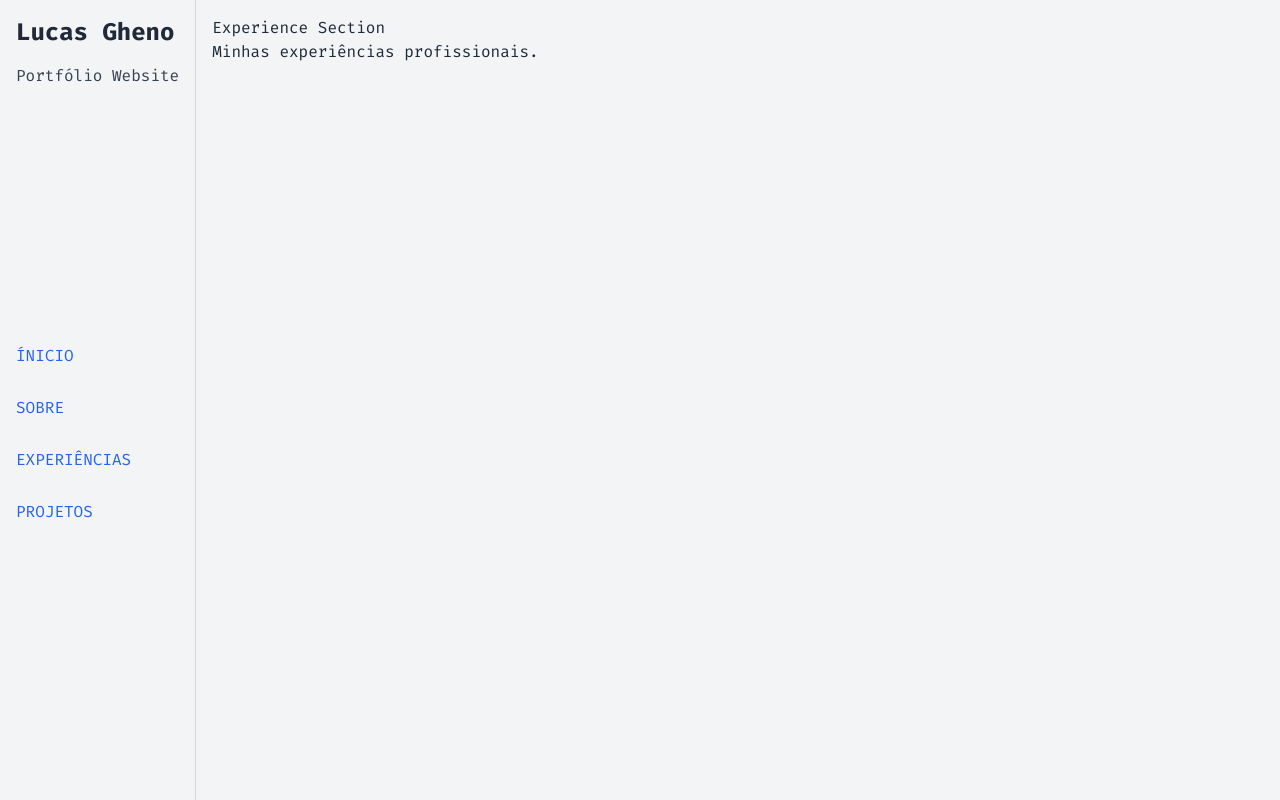
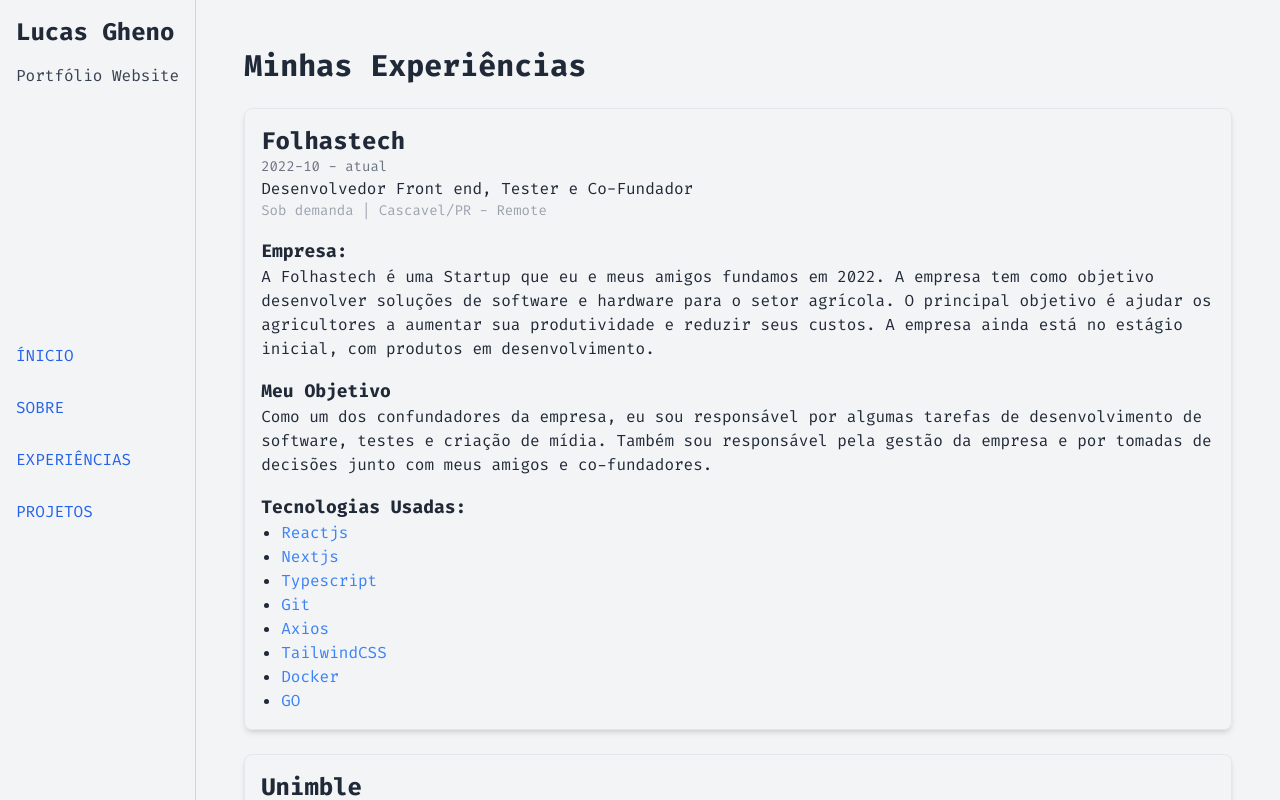
Before and after one commit to ghenosec/gheno.txt, a Next.js app: page /resume in a window 1280 px wide. Both pictures are taken after a click on the button "EXPERIÊNCIAS". Shown: the top 800 px of the page. Built offline with nearby package versions, Linux system fonts and the light colour scheme.

Commit message:
chore: created page with my experiences

```diff
--- a/src/app/pages/Experience.tsx
+++ b/src/app/pages/Experience.tsx
@@ -1,8 +1,112 @@
-const Experience = () => (
-    <div>
-      <h1>Experience Section</h1>
-      <p>Minhas experiências profissionais.</p>
+import React from "react";
+
+const ExperiencePage: React.FC = () => {
+  const experiences = [
+    {
+      title: "Folhastech",
+      start: "2022-10",
+      end: "atual",
+      jobTitle: "Desenvolvedor Front end, Tester e Co-Fundador",
+      jobType: "Sob demanda",
+      jobLocation: "Cascavel/PR - Remote",
+      companyDescription: `
+        A Folhastech é uma Startup que eu e meus amigos fundamos em 2022.
+        A empresa tem como objetivo desenvolver soluções de software e hardware
+        para o setor agrícola. O principal objetivo é ajudar os agricultores a
+        aumentar sua produtividade e reduzir seus custos. A empresa ainda está
+        no estágio inicial, com produtos em desenvolvimento.
+      `,
+      roleDescription: `
+        Como um dos confundadores da empresa, eu sou responsável por algumas
+        tarefas de desenvolvimento de software, testes e criação de mídia.
+        Também sou responsável pela gestão da empresa e por tomadas de decisões
+        junto com meus amigos e co-fundadores.
+      `,
+      technologies: [
+        { name: "Reactjs", link: "https://react.dev/" },
+        { name: "Nextjs", link: "https://nextjs.org/" },
+        { name: "Typescript", link: "https://www.typescriptlang.org/" },
+        { name: "Git", link: "https://git-scm.com/" },
+        { name: "Axios", link: "https://axios-http.com/docs/intro" },
+        { name: "TailwindCSS", link: "https://tailwindcss.com/" },
+        { name: "Docker", link: "https://www.docker.com/" },
+        { name: "GO", link: "https://go.dev/" },
+      ],
+    },
+    {
+      title: "Unimble",
+      start: "2023-05",
+      end: "2023-11",
+      jobTitle: "Estagiário em Desenvolvimento de Produto",
+      jobType: "Estágio",
+      jobLocation: "Cascavel/PR - Híbrido",
+      companyDescription: `
+        A Unimble é uma empresa especializada em gestão estratégica, que ajuda empresas
+        a otimizar processos e aumentar a produtividade. Utilizando metodologias como OKRs,
+        oferece acompanhamento de resultados, serviços de planejamento e melhoria contínua de processos.
+      `,
+      roleDescription: `
+        Como estagiário, eu desenvolvia produtos centrados no usuário, unindo design, prototipagem e documentação técnica.
+        Prestava suporte técnicos aos usuários, realizava testes de usabilidade, preparava o ambiente e a garantia de qualidade.
+      `,
+      technologies: [
+        { name: "Javascript", link: "https://www.javascript.com/" },
+        { name: "HTML", link: "https://html.com/" },
+        { name: "Css", link: "https://developer.mozilla.org/pt-BR/docs/Web/CSS" },
+      ],
+    },
+  ];
+
+  return (
+    <div className="p-8">
+      <h1 className="text-3xl font-bold mb-6">Minhas Experiências</h1>
+      {experiences.map((experience, index) => (
+        <div
+          key={index}
+          className="flex flex-col gap-4 p-4 border rounded-lg shadow-md mb-6"
+        >
+          <header>
+            <h2 className="text-2xl font-bold">{experience.title}</h2>
+            <p className="text-sm text-gray-500">
+              {`${experience.start} - ${experience.end}`}
+            </p>
+            <p className="text-md">{experience.jobTitle}</p>
+            <p className="text-sm text-gray-400">
+              {`${experience.jobType} | ${experience.jobLocation}`}
+            </p>
+          </header>
+
+          <section>
+            <h3 className="text-lg font-semibold">Empresa:</h3>
+            <p>{experience.companyDescription}</p>
+          </section>
+
+          <section>
+            <h3 className="text-lg font-semibold">Meu Objetivo</h3>
+            <p>{experience.roleDescription}</p>
+          </section>
+
+          <section>
+            <h3 className="text-lg font-semibold">Tecnologias Usadas:</h3>
+            <ul className="list-disc ml-5">
+              {experience.technologies.map((tech) => (
+                <li key={tech.name}>
+                  <a
+                    href={tech.link}
+                    target="_blank"
+                    rel="noopener noreferrer"
+                    className="text-blue-500 hover:text-blue-700 transition-colors duration-300"
+                  >
+                    {tech.name}
+                  </a>
+                </li>
+              ))}
+            </ul>
+          </section>
+        </div>
+      ))}
     </div>
   );
+};
 
-  export default Experience;
+export default ExperiencePage;
```
